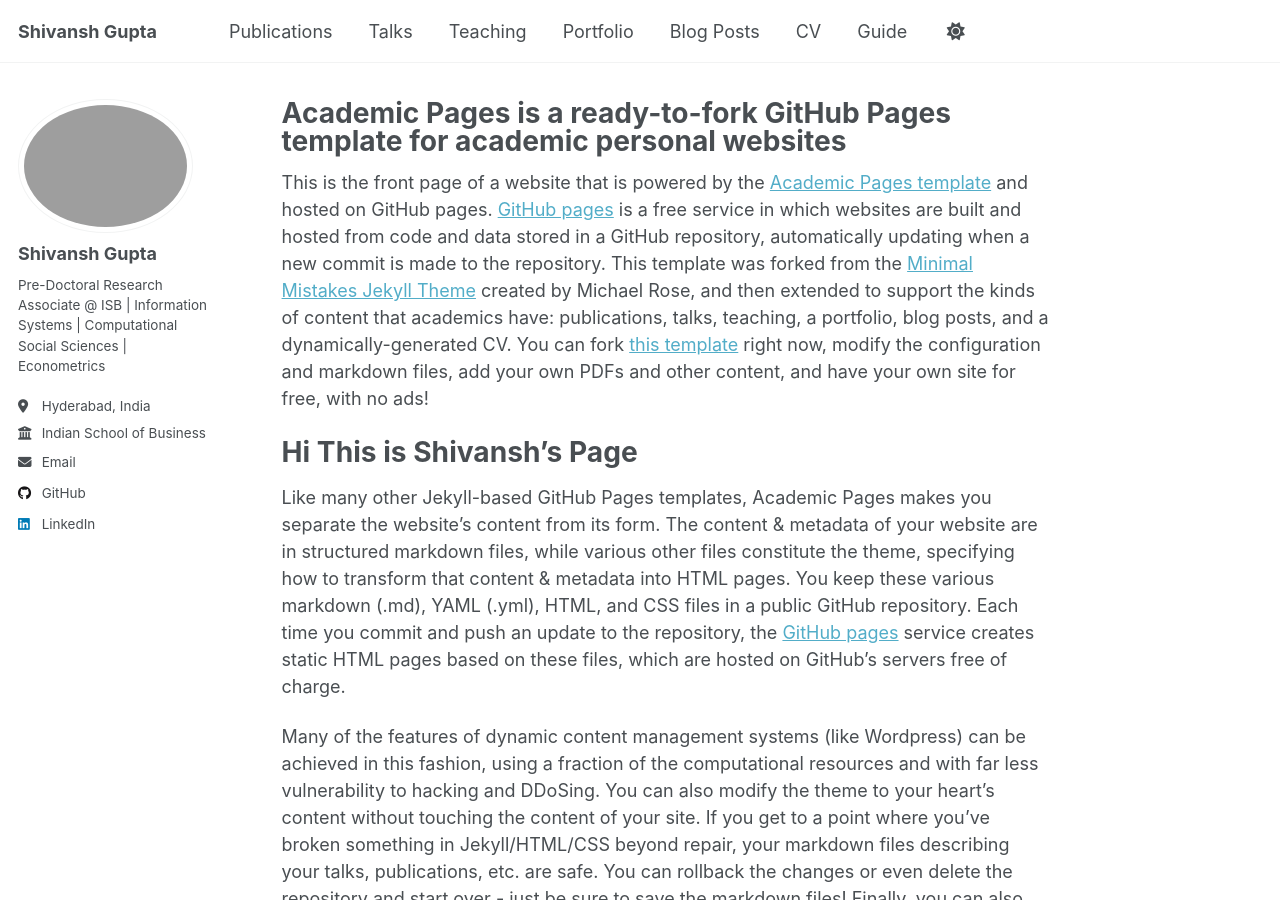
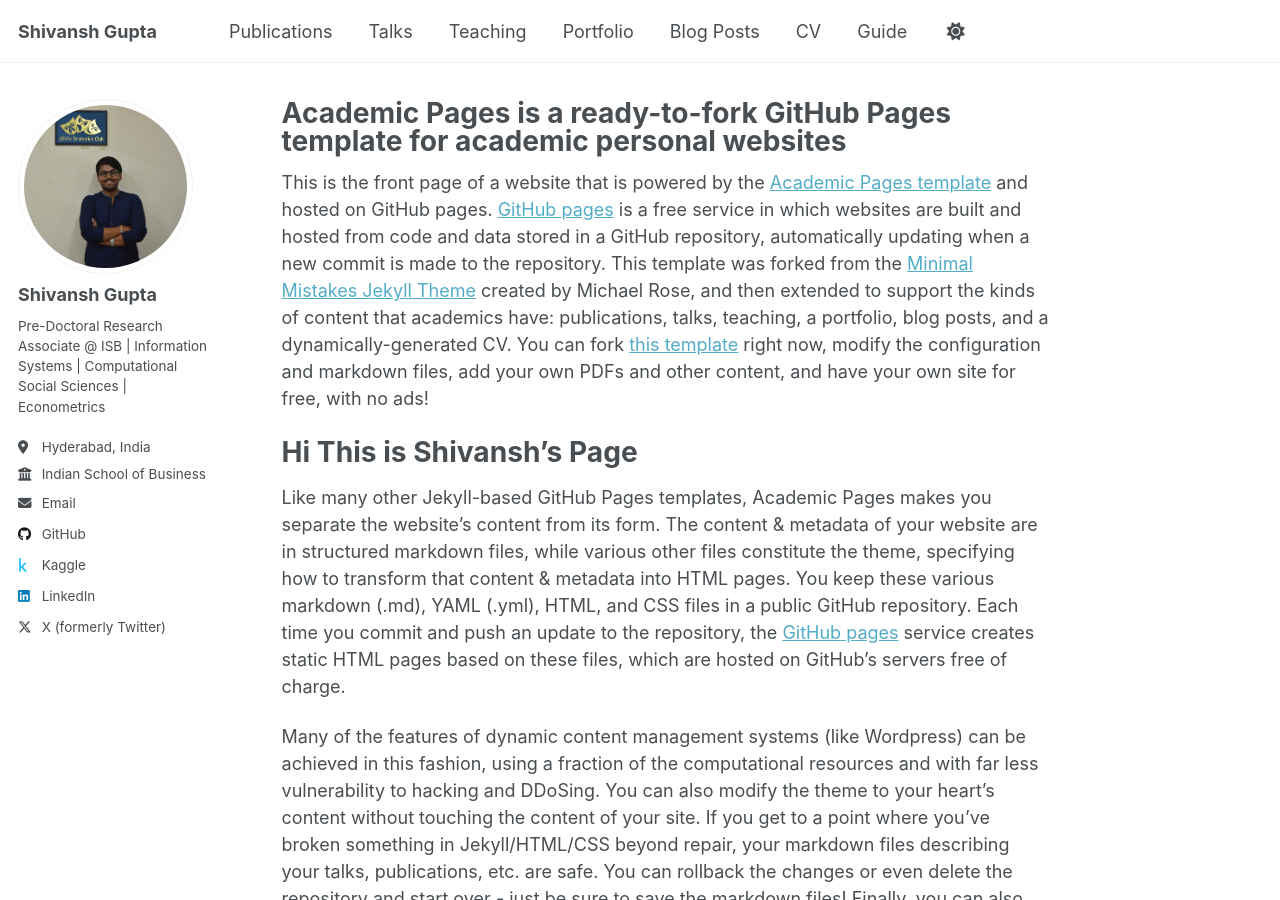
Before and after one commit to gshivansh2001/gshivansh.github.io, a Jekyll site: the page built from _pages/about.md, in a window 1280 px wide and 900 px high. Built offline with Jekyll 4.4.1, drawn with Linux system fonts in a browser that asks for light colours; some of the changed lines change nothing that is shown.

Commit message:
Update _config.yml

```diff
--- a/_config.yml
+++ b/_config.yml
@@ -22,7 +22,7 @@
 #               Additional customization can be done by editing /_includes/author-profile.html
 author:
   # Biographic information
-  avatar           : "1660678140175.jpg"
+  avatar           : "DSC_0604.JPG"
   name             : "Shivansh Gupta"
   pronouns         : # example: "she/her"
   bio              : "Pre-Doctoral Research Associate @ ISB | Information Systems | Computational Social Sciences | Econometrics"
@@ -46,7 +46,7 @@
   codepen          : # Username
   dribbble         : # Username
   github           : "gshivansh2001"
-  kaggle           : # Username
+  kaggle           : "shivanshgupta67"
   stackoverflow    : # User number or user number and name (i.e., use "1" or "1/jeff-atwood")
 
   # Social media
@@ -67,7 +67,7 @@
   steam            : # Username
   telegram         : # URL
   tumblr           : # Username
-  twitter          : # Username for X / Twitter
+  twitter          : "Shivans69616284"
   vine             : # Username
   weibo            : # Username
   wikipedia        : # Username
```
